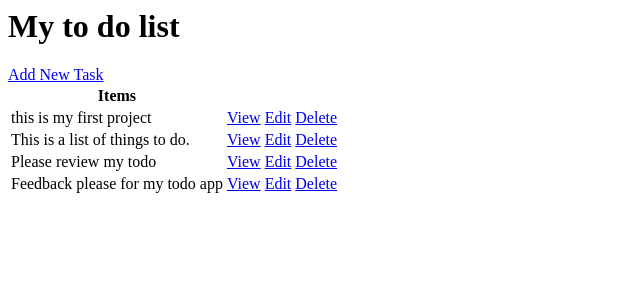
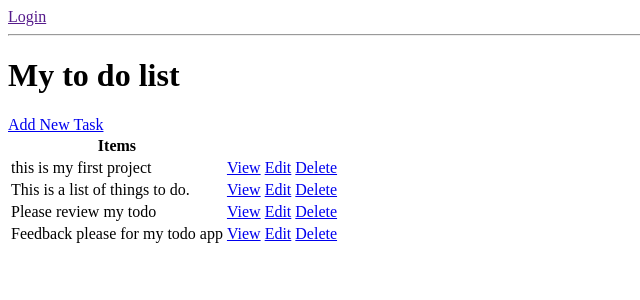
Before and after one commit to ShrabanSah77/todo_app, a Django app: page / in a window 1280 px wide. Shown: the top 300 px of the page, without its empty margins (0-640 px from the left). Run offline with Django 5.2, Linux system fonts and the light colour scheme; data comes from the database, SQL or seed files in the repository; both versions use the stored data as it was after the commit.

Commit message:
change in view

```diff
--- a/todo_project/todo_app/templates/todo_app/task_list.html
+++ b/todo_project/todo_app/templates/todo_app/task_list.html
@@ -1,3 +1,11 @@
+{% if request.user.is_authenticated %}
+<p>{{request.user}}</p>
+<a href="">Logout</a>
+{% else %}
+<a href="">Login</a>
+{% endif %}
+
+<hr>
 <h1>My to do list</h1>
 <a href="{% url 'task-create' %}">Add New Task</a>
 
--- a/todo_project/todo_app/urls.py
+++ b/todo_project/todo_app/urls.py
@@ -1,10 +1,12 @@
 from django.urls import path
-from .views import TaskList, TaskDetail, TaskCreate, TaskUpdate, DeleteView
+from .views import TaskList, TaskDetail, TaskCreate, TaskUpdate, DeleteView, CustomLoginView
 
 urlpatterns = [
+    path('login/', CustomLoginView, name = 'login'),
     path('', TaskList.as_view(), name= 'tasks'),
     path('task/<int:pk>/', TaskDetail.as_view(), name= 'task'),
     path('task-create/', TaskCreate.as_view(), name= 'task-create'),
     path('task-update/<int:pk>/', TaskUpdate.as_view(), name= 'task-update'),
     path('task-delete/<int:pk>/', DeleteView.as_view(), name= 'task-delete'),
+
 ]
--- a/todo_project/todo_app/views.py
+++ b/todo_project/todo_app/views.py
@@ -3,7 +3,18 @@ from django.views.generic.list import ListView
 from django.views.generic.detail import DetailView
 from django.views.generic.edit import CreateView, UpdateView, DeleteView
 from django.urls import reverse_lazy
+
+from django.contrib.auth.views import LoginView
+
 from .models import Task
+
+class CustomLoginView(LoginView):
+    template_name = 'base/login.html'
+    fields = '__all__'
+    redirect_authenticated_user = True
+
+    def get_success_url(self):
+        return reverse_lazy('tasks')
 
 class TaskList(ListView):
     model = Task
@@ -26,5 +37,5 @@ class TaskUpdate(UpdateView):
 
 class DeleteView(DeleteView):
     model = Task
-context_object_name = 'task'
-success_url = reverse_lazy('tasks')
+    context_object_name = 'task'
+    success_url = reverse_lazy('tasks')
```
Also changed, not shown: todo_project/db.sqlite3.
